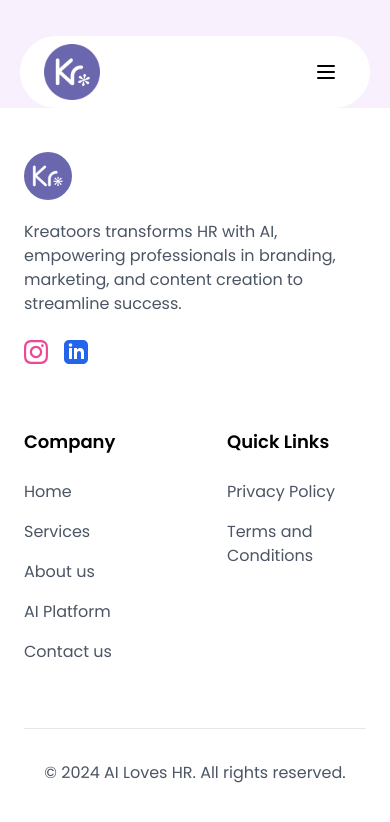
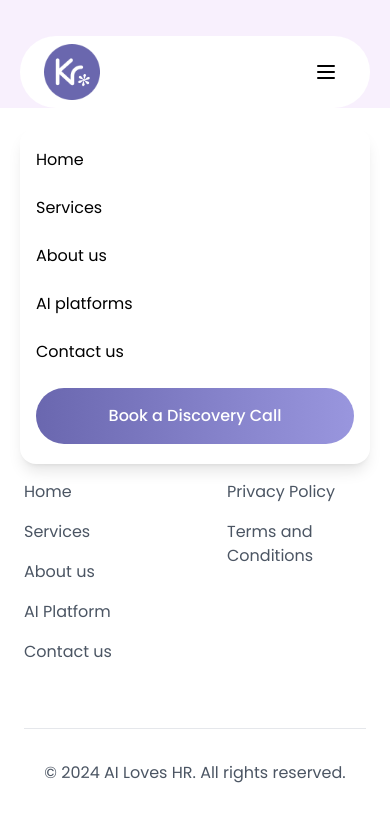
Before and after one commit to Madhubala-06/kreatoors, a React (Create React App) app: page /contactus in a window 390 px wide. Both pictures are taken after a click on the button 326 px from the left and 72 px from the top of the page. Shown: the top 822 px of the page. Built offline with nearby package versions, Linux system fonts and the light colour scheme; a web font is replaced by a local one.

Commit message:
Update Header.jsx

```diff
--- a/src/components/common/Header.jsx
+++ b/src/components/common/Header.jsx
@@ -1,14 +1,8 @@
-
-
 'use client'
 import Button from "./Button";
 import logo from '../../assets/images/logo-kreatoors-spin.png'
 import flower from '../../assets/images/flower-spin.png'
 import { Link } from 'react-router-dom';
-
-
-
-
 import React, { useEffect, useState } from 'react';
 
 const KrLogoWithFlower = () => {
@@ -29,7 +23,6 @@
         alt="Kr Logo"
         className="w-full h-full"
       />
-
       <img
         src={flower}
         alt="Flower"
@@ -53,44 +46,82 @@
   );
 };
 
+export default function Header({isServices}) {
+  const [isMobileMenuOpen, setIsMobileMenuOpen] = useState(false);
 
-export default function Header({isServices}) {
+  const toggleMobileMenu = () => {
+    setIsMobileMenuOpen(!isMobileMenuOpen);
+  };
 
-  console.log(isServices , "mmmmmmm");
+  const menuItems = [
+    { name: 'Home', path: '/' },
+    { name: 'Services', path: '/services/1' },
+    { name: 'About us', path: '/aboutus' },
+    { name: 'AI platforms', path: '/aiplatforms' },
+    { name: 'Contact us', path: '/contactus' },
+  ];
 
   return (
-    <header className={`top-0 left-0 right-0 ${isServices ?'bg-blue-custom-400' :"bg-white" } z-50  max-w-6xl rounded-full  mx-5 md:m-auto   `}>
+    <header className={`top-0 left-0 right-0 ${isServices ? 'bg-blue-custom-400' : "bg-white"} z-50 max-w-6xl rounded-full mx-5 md:mx-5 lg:m-auto`}>
       <div className="container mx-auto px-6">
         <nav className="flex items-center justify-between py-2 md:py-5">
           <div className="flex items-center space-x-12">
-            {/* <img src={KreatoorsLogo} alt="Kreatoors Logo" className=" w-14 h-14" /> */}
-
-
-
             <KrLogoWithFlower />
 
-            <ul className="hidden md:flex items-center space-x-8  font-normal  text-lg ">
-              <li><a href="/" className="text-sub-gray hover:text-[#6B5B95]">Home</a></li>
-              <li><Link to="/services" className="text-sub-gray hover:text-[#6B5B95]">Services</Link>
-              </li>
-              <li><Link to="/aboutus" className="text-sub-gray hover:text-[#6B5B95]">About us</Link></li>
-              <li><Link to="/aiplatforms" className="text-sub-gray hover:text-[#6B5B95]">AI platforms</Link></li>
-              <li><Link to="/contactus" className="text-sub-gray hover:text-[#6B5B95]">Contact us</Link></li>
+            <ul className="hidden lg:flex items-center space-x-8 font-normal text-lg">
+              {menuItems.map((item) => (
+                <li key={item.path}>
+                  <Link to={item.path} className="text-sub-gray hover:text-[#6B5B95]">
+                    {item.name}
+                  </Link>
+                </li>
+              ))}
             </ul>
           </div>
-          <div className="hidden md:block">
+          <div className="hidden lg:block">
             <Button className="bg-[#6B5B95] text-white px-6 py-2 rounded-full hover:bg-[#5A4A84]">
               Book a Discovery Call
             </Button>
           </div>
 
           {/* Mobile menu button */}
-          <button className="md:hidden p-2">
+          <button
+            className="lg:hidden p-2"
+            onClick={toggleMobileMenu}
+          >
             <svg className="w-6 h-6" fill="none" stroke="currentColor" viewBox="0 0 24 24">
               <path strokeLinecap="round" strokeLinejoin="round" strokeWidth={2} d="M4 6h16M4 12h16M4 18h16" />
             </svg>
           </button>
         </nav>
+
+        {isMobileMenuOpen && (
+          <div className="absolute left-0 right-0 mt-5 lg:hidden">
+            <div className="bg-white shadow-lg mx-5 rounded-2xl ">
+              <ul className="py-2  ">
+                {menuItems.map((item) => (
+                  <li key={item.path}>
+                    <Link
+                      to={item.path}
+                      className="block px-4 py-3 text-custom-blue-700 hover:bg-custom-blue-400 hover:text-white"
+                      onClick={toggleMobileMenu}
+                    >
+                      {item.name}
+                    </Link>
+                  </li>
+                ))}
+                <li className="px-4 py-3">
+                  <Button
+                    className="w-full bg-[#6B5B95] text-white px-6 py-2 rounded-full hover:bg-[#5A4A84]"
+                    onClick={toggleMobileMenu}
+                  >
+                    Book a Discovery Call
+                  </Button>
+                </li>
+              </ul>
+            </div>
+          </div>
+        )}
       </div>
     </header>
   );
```
